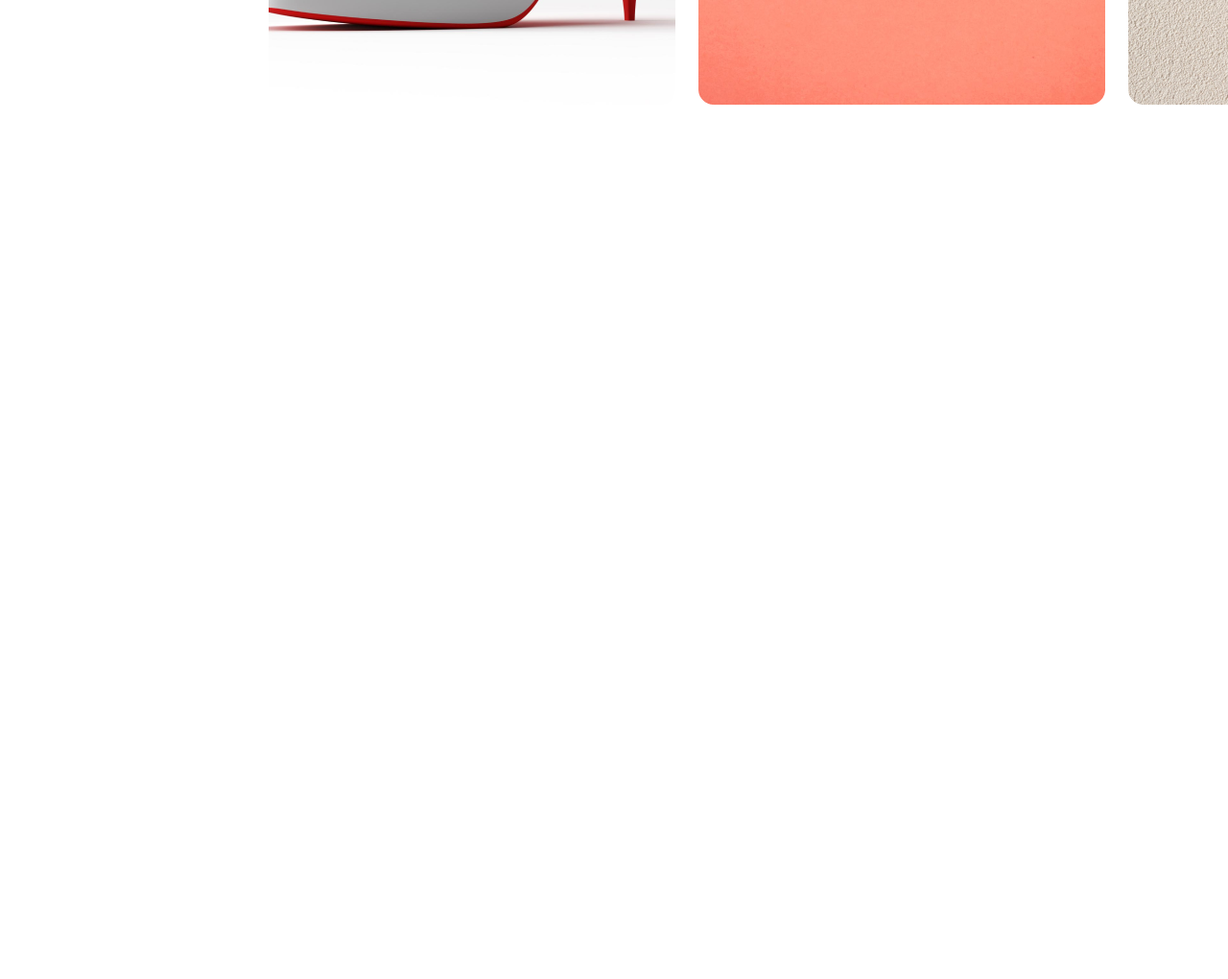
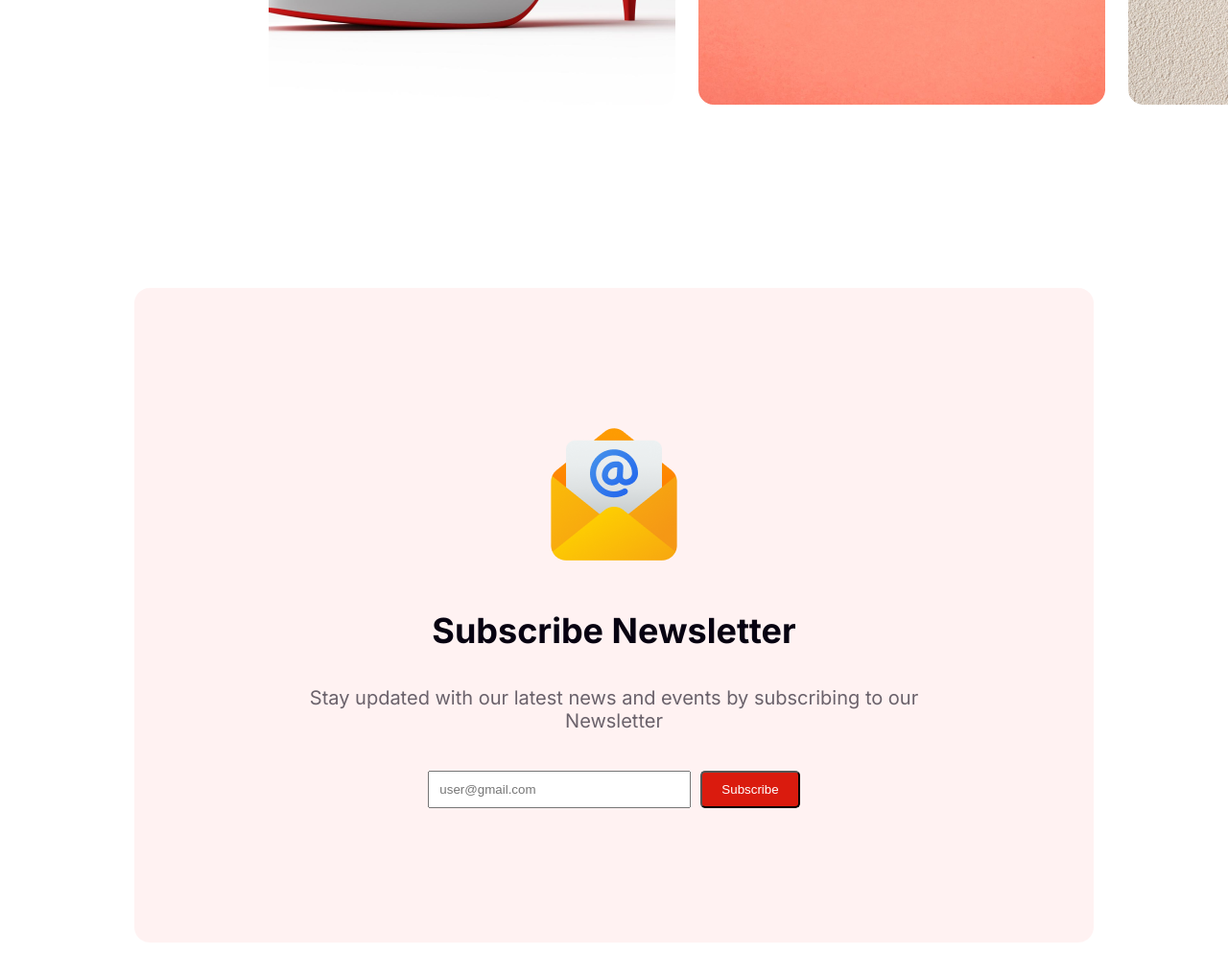
Before and after one commit to pranto-bpi/B9A1-HAPPY-NEW-YEAR, a plain HTML site: page index.html in a window 1280 px wide. Shown: the part 4862-5882 px from the top of the page at 96% size. Before the commit the page ends 5162 px from the top, so only its background shows below. Drawn offline with Linux system fonts and the light colour scheme.

Commit message:
added subscribe section

```diff
--- a/index.html
+++ b/index.html
@@ -102,6 +102,19 @@
         </div>
       </section>
 
+      <section class="subscribe-container">
+        <div>
+          <img src="asset/resources/Group 61.png" alt="">
+          <h3 class="subscribe-title">Subscribe Newsletter</h3>
+          <p class="subscribe-description">Stay updated with our latest news and events by subscribing to our Newsletter</p>
+          <form class="Subscribe-from" action="">
+            <input type="email" placeholder="user@gmail.com" id="" >
+            <button type="submit"> Subscribe</button>
+
+          </form>
+        </div>
+      </section>
+
     </main>
     <footer></footer>
   </body>
--- a/styles/styles.css
+++ b/styles/styles.css
@@ -166,3 +166,46 @@ body {
      display: flex;
      gap: 24px;
 }
+/* subscribe section  */
+.subscribe-container{
+     margin: 50px 140px;
+     padding: 140px;
+     border-radius: 16px;
+     background: rgba(255,0, 0, 0.05);
+     justify-content: center;
+     text-align: center;
+
+}
+.subscribe-title{
+     font-size: 36px;
+     color: #070211;
+     font-weight: 700;
+     margin-top: 40px;
+
+}
+.subscribe-description{
+     font-size: 20px;
+     font-weight: 400;
+     color: rgba(7, 2, 17, 0.60);
+     margin-bottom: 40px;
+}
+.Subscribe-from{
+     display: flex;
+     justify-content: center;
+     align-items: center;
+}
+.Subscribe-from input{
+     padding: 10px;
+     margin-right: 10px;
+     width: 250px;
+
+
+}
+.Subscribe-from button{
+     padding: 10px 20px;
+     background-color: #da1b0e;
+     color: white;
+     border-radius: 5px;
+     cursor: pointer;
+
+}
```
